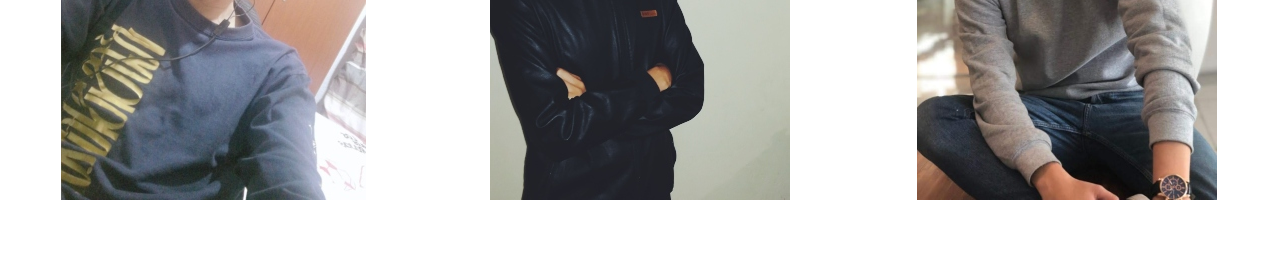
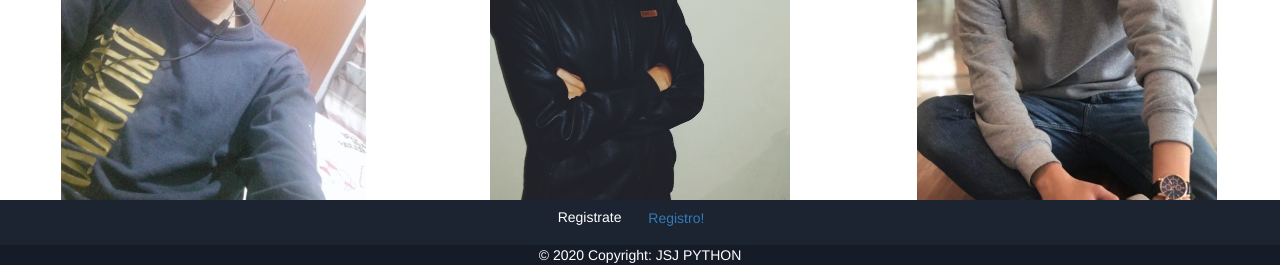
Before and after one commit to sarmijavier/PythonProjectJSJPython, a Flask app: page /about in a window 1280 px wide. Shown: the part 606-871 px from the top of the page. Before the commit the page ends 806 px from the top, so only its background shows below. Run offline with Flask 2, Linux system fonts and the light colour scheme; some libraries are stand-ins or nearby versions.

Commit message:
footer first style

```diff
--- a/app/static/css/home.css
+++ b/app/static/css/home.css
@@ -19,17 +19,20 @@
     object-fit: cover;
     width: 100%;
     height: 80%;
-  overflow:hidden;
-  box-shadow: 3px 5px 25px rgba(0,0,0,0.548);
+    overflow: hidden;
+    box-shadow: 3px 5px 25px rgba(0, 0, 0, 0.548);
     transition: ls;
     border-radius: 20px;
-border:none;
+    border: none;
+}
 
-}
 #section-img img:hover {
     transform: scale(1.1);
 }
+
+
 /* Style all font awesome icons */
+
 .fa {
     padding: 20px;
     font-size: 30px;
@@ -40,30 +43,43 @@ border:none;
     border-radius: 999px;
 }
 
+
 /* Add a hover effect if you want */
+
 .fa:hover {
     opacity: 0.7;
 }
 
+
 /* Set a specific color for each brand */
 
+
 /* Facebook */
+
 .fa-facebook {
     background: #3b5998;
     color: white;
 }
 
+
 /* Twitter */
+
 .fa-twitter {
     background: #55acee;
     color: white;
 }
+
+
 /* Twitter */
+
 .fa-instagram {
     background: #405de6;
     color: white;
 }
+
+
 /* Twitter */
+
 .fa-linkedin {
     background: #283e4a;
     color: white;
@@ -74,20 +90,34 @@ border:none;
     margin-top: 400px;
 }
 
+#first-section-footer {
+    height: 200%;
+    background-color: #1c2331;
+}
+
+#first-section-footer ul li {
+    color: white;
+}
+
+#second-section-footer {
+    background-color: #161c27;
+}
+
+#second-section-footer {
+    color: white;
+}
+
 @media (max-width: 500px) {
     .carousel-inner img {
         max-height: 91vh;
         object-fit: cover;
     }
-
     .logo {
         max-width: 12%;
     }
-
     #title {
         padding-bottom: 80%;
     }
-
     .collapse a {
         font-size: 110%;
     }
--- a/app/templates/about.html
+++ b/app/templates/about.html
@@ -11,7 +11,7 @@
 </div>
 
 <div class="container-fluid">
-    <div class="row mt-5 mb-5 text-center">
+    <div class="row mt-5 mb-5    text-center">
         <div class="col-lg-4">
             <img src="{{ url_for('static', filename='img/sebastian.jpg')}}" alt="Sebastian" class="img-fluid">
         </div>
--- a/app/templates/footer.html
+++ b/app/templates/footer.html
@@ -1,5 +1,39 @@
-<!-- footer  -->
-<footer>
+<!-- Footer -->
+<div class="container-fluid mt-5" id="first-section-footer">
+    <footer class="page-footer font-small unique-color-dark pt-4">
 
-</footer>
-<!-- /footer  -->
+        <!-- Footer Elements -->
+        <div class="row">
+            <div class="col">
+                <!-- Call to action -->
+                <ul class="list-unstyled list-inline text-center py-2">
+                    <li class="list-inline-item">
+                        <h5 class="mb-1">Registrate</h5>
+                    </li>
+                    <li class="list-inline-item">
+                        <a href="{{ url_for('auth.login') }}" class="btn btn-outline-white btn-rounded">Registro!</a>
+                    </li>
+                </ul>
+                <!-- Call to action -->
+            </div>
+        </div>
+    </footer>
+</div>
+<div id="second-section-footer" class="container-fluid">
+    <footer class="page-footer font-small unique-color-dark pt-4">
+
+        <!-- Footer Elements -->
+        <div class="row">
+            <div class="col">
+                <!-- Copyright -->
+                <div class="footer-copyright text-center py-3">© 2020 Copyright: JSJ PYTHON
+                </div>
+                <!-- Copyright -->
+            </div>
+        </div>
+    </footer>
+
+</div>
+
+
+<!-- Footer -->
--- a/app/templates/navbar.html
+++ b/app/templates/navbar.html
@@ -1,7 +1,6 @@
 <nav class="navbar navbar-expand-lg navbar-dark " style="background-color: #111111;">
     <img class="logo" src=" {{ url_for('static', filename='img/logo.png') }}" alt="logo">
-    <button class="navbar-toggler" type="button" data-toggle="collapse" data-target="#navbarNavDropdown"
-        aria-controls="navbarNavDropdown" aria-expanded="false" aria-label="Toggle navigation">
+    <button class="navbar-toggler" type="button" data-toggle="collapse" data-target="#navbarNavDropdown" aria-controls="navbarNavDropdown" aria-expanded="false" aria-label="Toggle navigation">
         <span class="navbar-toggler-icon"></span>
     </button>
     <div class="collapse navbar-collapse text-center" id="navbarNavDropdown">
```
Also changed, not shown: app/templates/base.html (+7 -37 lines), app/templates/home.html (+16 -40 lines). Lines whose indentation alone changed are shown as unchanged.
